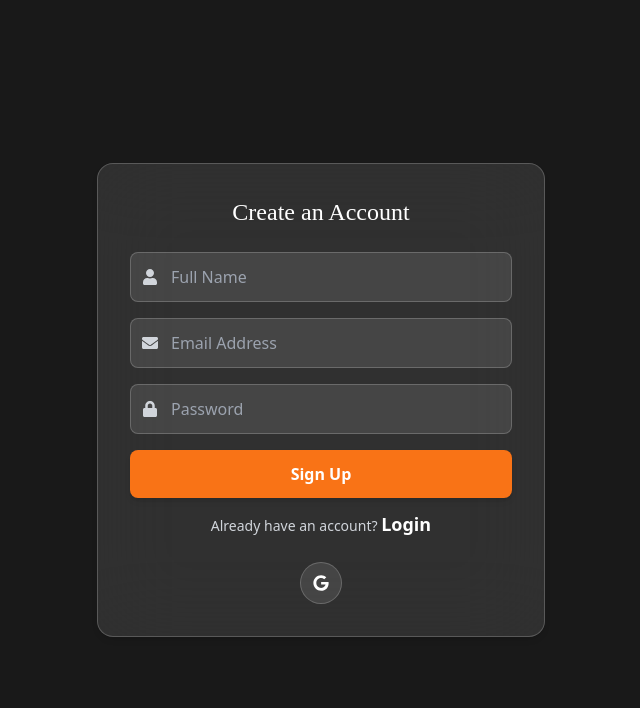
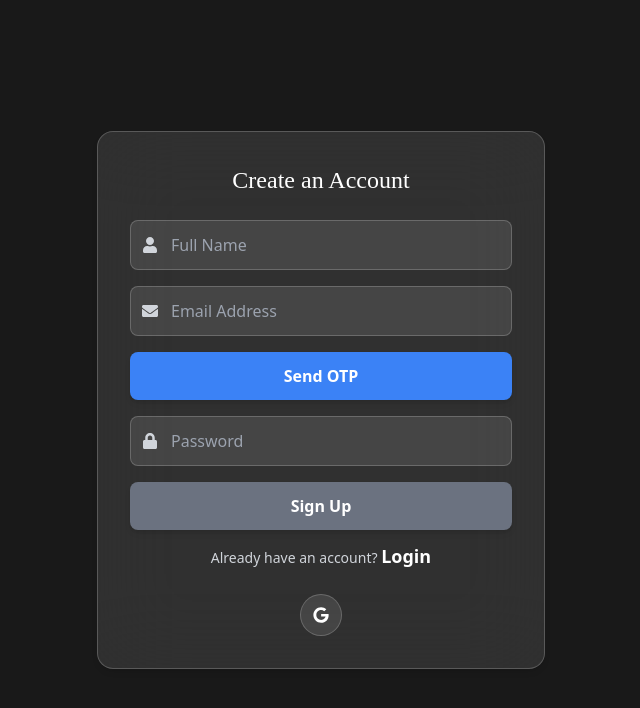
Before and after one commit to SBeeeee/finger.in, a React (Create React App) app: page /signup in a window 1280 px wide. Shown: the top 708 px of the page, without its empty margins (319-959 px from the left). Built offline with nearby package versions, Linux system fonts and the light colour scheme; no server answers.

Commit message:
otp in sign-up

```diff
--- a/package.json
+++ b/package.json
@@ -5,6 +5,7 @@
   "dependencies": {
     "@splinetool/react-spline": "^4.0.0",
     "cra-template": "1.2.0",
+    "emailjs-com": "^3.2.0",
     "firebase": "^11.3.0",
     "react": "^19.0.0",
     "react-dom": "^19.0.0",
--- a/src/components/Login/Signup.jsx
+++ b/src/components/Login/Signup.jsx
@@ -3,21 +3,88 @@ import { FaUser, FaEnvelope, FaLock, FaGoogle } from "react-icons/fa";
 import { Link, useNavigate } from "react-router-dom";
 import { auth, googleProvider } from "../../firebaseConfig";
 import { createUserWithEmailAndPassword, signInWithPopup } from "firebase/auth";
+import emailjs from "emailjs-com";
 
 export default function Signup() {
   const [name, setName] = useState("");
   const [email, setEmail] = useState("");
   const [password, setPassword] = useState("");
+  const [otp, setOtp] = useState("");
+  const [generatedOtp, setGeneratedOtp] = useState(null);
   const [error, setError] = useState("");
+  const [otpSent, setOtpSent] = useState(false);
+  const [verified, setVerified] = useState(false);
   const navigate = useNavigate();
 
-  // Handle User Signup
+  // Generate 6-digit OTP
+  const generateOTP = () => {
+    return Math.floor(100000 + Math.random() * 900000).toString();
+  };
+
+  // Send OTP via Email
+
+
+  const sendOTP = async () => {
+    if (!email) {
+      setError("Please enter a valid email address.");
+      return;
+    }
+
+    const otpCode = Math.floor(100000 + Math.random() * 900000).toString();
+    setGeneratedOtp(otpCode);
+
+    const templateParams = {
+      user_email: email,
+      otp: otpCode,
+    };
+
+    console.log("Sending OTP to:", email);
+    console.log("Generated OTP:", otpCode);
+
+    try {
+      const response = await emailjs.send(
+        "service_79zcobf",
+        "template_lpjywta",
+        templateParams,
+        "N0KNY6uhpwGMQ_eks"
+      );
+
+      console.log("EmailJS Response:", response);
+      setOtpSent(true);
+      alert("OTP sent to your email.");
+    } catch (err) {
+      console.error("EmailJS Error:", err);
+      if (err.status === 400) {
+        setError("EmailJS: Bad request. Check credentials or template.");
+      } else {
+        setError("Failed to send OTP. Try again.");
+      }
+    }
+  };
+
+
+  // Verify OTP
+  const verifyOTP = () => {
+    if (otp === generatedOtp) {
+      setVerified(true);
+      alert("OTP Verified Successfully!");
+    } else {
+      setError("Invalid OTP. Try again.");
+    }
+  };
+
+  // Handle User Signup after OTP verification
   const handleSignup = async (e) => {
     e.preventDefault();
+    if (!verified) {
+      setError("Please verify OTP before signing up.");
+      return;
+    }
+
     setError("");
     try {
       await createUserWithEmailAndPassword(auth, email, password);
-      navigate("/dashboard"); // Redirect user after signup
+      navigate("/dashboard");
     } catch (err) {
       setError(err.message);
     }
@@ -27,7 +94,7 @@ export default function Signup() {
   const handleGoogleSignup = async () => {
     try {
       await signInWithPopup(auth, googleProvider);
-      navigate("/dashboard"); // Redirect after Google signup
+      navigate("/dashboard");
     } catch (err) {
       setError(err.message);
     }
@@ -65,6 +132,38 @@ export default function Signup() {
             />
           </div>
 
+          {!otpSent ? (
+            <button
+              type="button"
+              onClick={sendOTP}
+              className="w-full p-3 rounded-lg bg-blue-500 text-white font-semibold shadow-md hover:shadow-lg transition duration-300"
+            >
+              Send OTP
+            </button>
+          ) : (
+            <>
+              <div className="relative flex items-center">
+                <FaLock className="absolute left-3 text-gray-300" />
+                <input
+                  type="text"
+                  placeholder="Enter OTP"
+                  required
+                  className="w-full pl-10 p-3 rounded-lg bg-white/10 border border-white/20"
+                  value={otp}
+                  onChange={(e) => setOtp(e.target.value)}
+                />
+              </div>
+
+              <button
+                type="button"
+                onClick={verifyOTP}
+                className="w-full p-3 rounded-lg bg-green-500 text-white font-semibold shadow-md hover:shadow-lg transition duration-300"
+              >
+                Verify OTP
+              </button>
+            </>
+          )}
+
           <div className="relative flex items-center">
             <FaLock className="absolute left-3 text-gray-300" />
             <input
@@ -79,7 +178,10 @@ export default function Signup() {
 
           <button
             type="submit"
-            className="w-full p-3 rounded-lg bg-orange-500 text-white font-semibold shadow-md hover:shadow-lg transition duration-300"
+            disabled={!verified}
+            className={`w-full p-3 rounded-lg ${
+              verified ? "bg-orange-500" : "bg-gray-500"
+            } text-white font-semibold shadow-md hover:shadow-lg transition duration-300`}
           >
             Sign Up
           </button>
--- a/src/components/welcome/MeetOurTeam.jsx
+++ b/src/components/welcome/MeetOurTeam.jsx
@@ -3,7 +3,7 @@ import madhav from '../../assets/madhav.jpg';
 import soham from '../../assets/soham.jpg';
 import shatadru from '../../assets/shatadru.jpg';
 import anshul from '../../assets/anshul.jpg';
-
+import lakshya from '../../assets/lakshya.jpg'
 const teamMembers = [
     {
         id: 1,
@@ -27,7 +27,7 @@ const teamMembers = [
         id: 4,
         name: 'Lakshya Gupta',
         position: 'Front-end Developer',
-        image: 'https://via.placeholder.com/150',
+        image: lakshya,
     },
     {
         id: 5,
```
Also changed, not shown: src/assets/lakshya.jpg (added), 1 other file (tests, documents, lock files or other folders).
